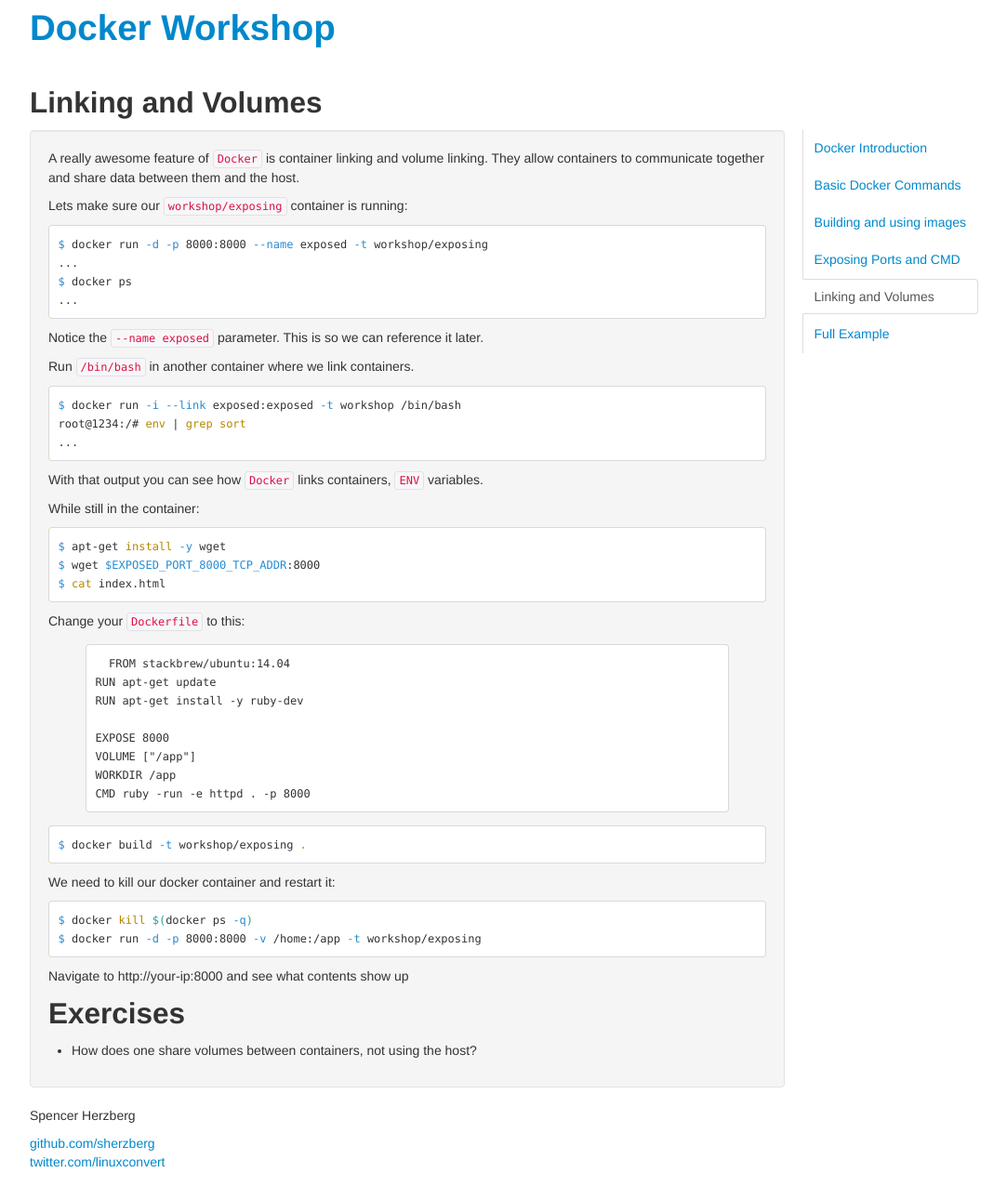
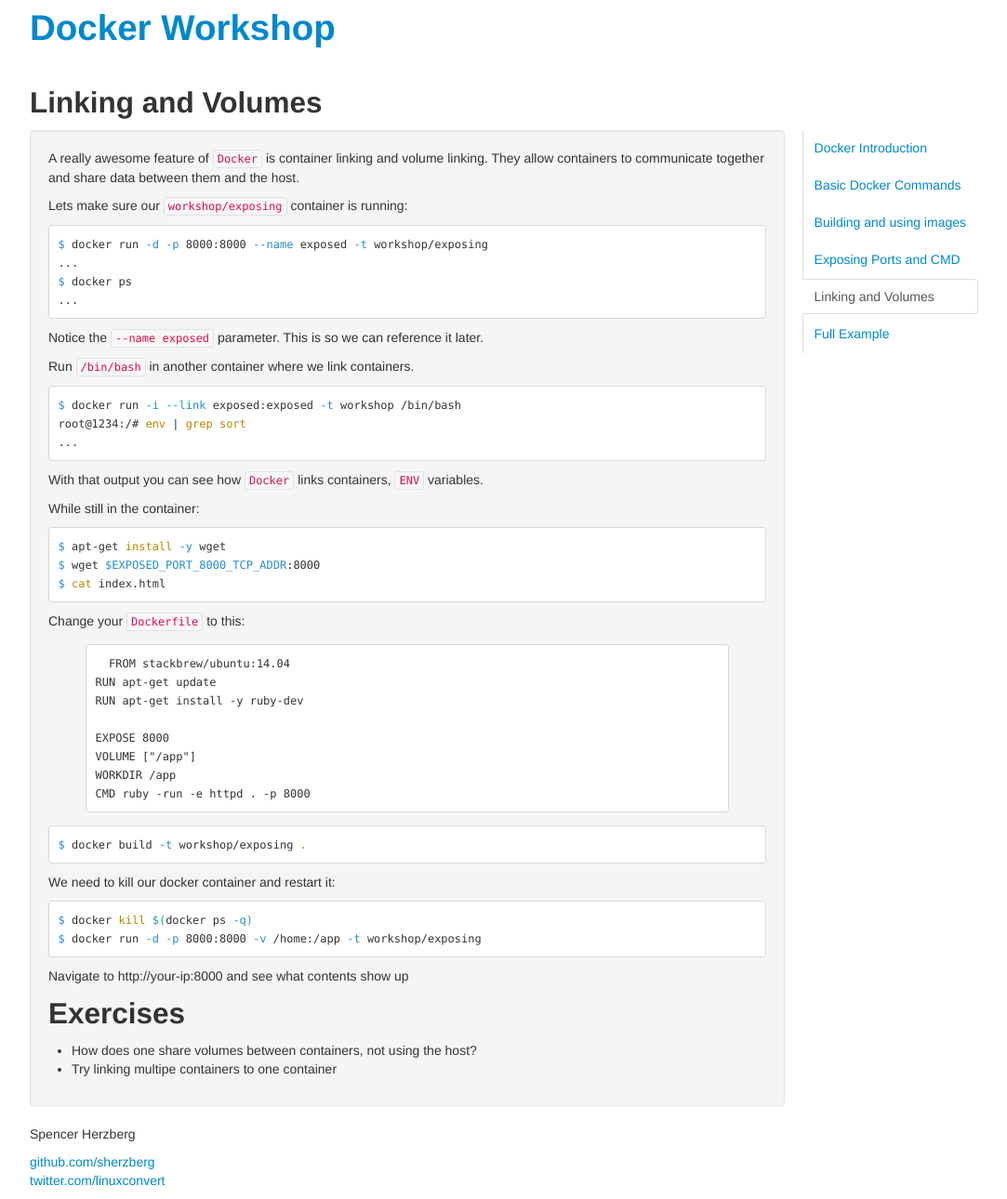
Before and after one commit to sherzberg/docker-workshop, a Jekyll site: the page built from pages/linking_and_volumes.md, in a window 1280 px wide. Shown: the whole page at 93% size, without its empty margins (98-1181 px from the left). Built offline with Jekyll 4.4.1, drawn with Linux system fonts in a browser that asks for light colours; nearby versions of some CDN libraries; Markdown is read by kramdown in place of the engine named in the settings.

Commit message:
added another exercise

```diff
--- a/pages/linking_and_volumes.md
+++ b/pages/linking_and_volumes.md
@@ -60,3 +60,4 @@
 ---------
 
  * How does one share volumes between containers, not using the host?
+ * Try linking multipe containers to one container
```
